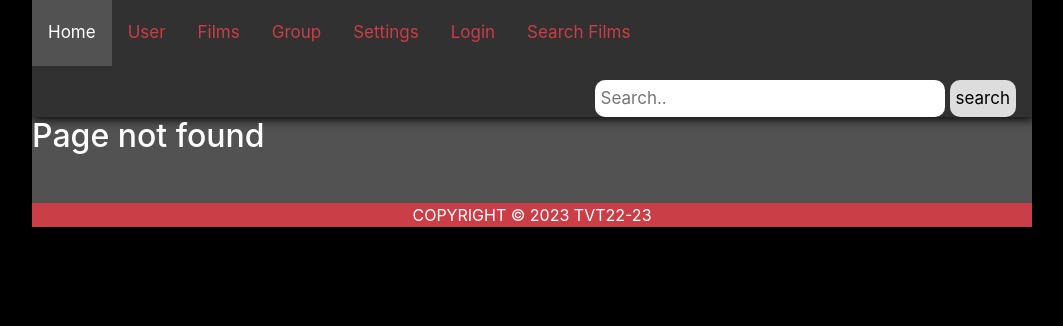
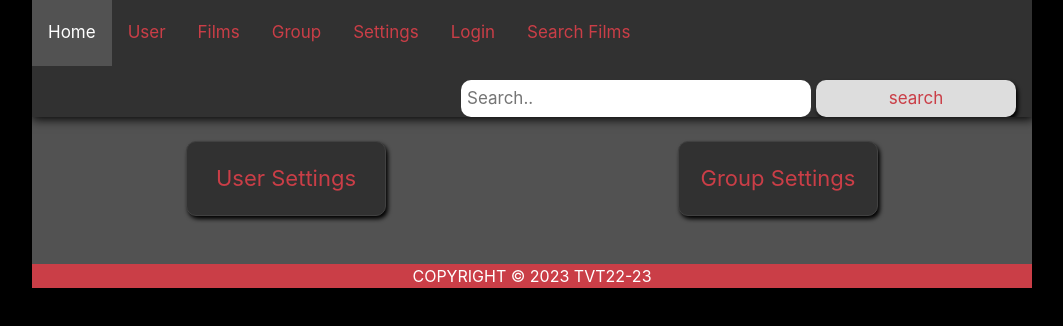
Before and after one commit to TVT22-23/WebbikehitysProjekti, a React (Create React App) app in the folder react/: page /settings in a window 1280 px wide. Before the commit this address had no page. Shown: the top 326 px of the page, without its empty margins (108-1171 px from the left). Built offline with nearby package versions, Linux system fonts and the light colour scheme.

Commit message:
settings ui look and trending movies from tmdb

```diff
--- a/package.json
+++ b/package.json
@@ -25,6 +25,7 @@
     "node-fetch": "^2.7.0",
     "nodemon": "^3.0.1",
     "pg": "^8.11.3",
+    "process-env": "^2.0.2",
     "xmldom": "^0.6.0"
   },
   "devDependencies": {
--- a/react/package.json
+++ b/react/package.json
@@ -8,6 +8,7 @@
     "@testing-library/user-event": "^13.5.0",
     "axios": "^1.6.2",
     "bootstrap": "^5.3.2",
+    "process-env": "^2.0.2",
     "react": "^18.2.0",
     "react-bootstrap": "^2.9.1",
     "react-dom": "^18.2.0",
--- a/react/src/App.css
+++ b/react/src/App.css
@@ -84,13 +84,25 @@
   }
 }
 
-.link-style a{
+.link-style a , button{
+  margin-left: auto;
+  margin-right: auto;
+  margin-top: 1rem;
+  width: 200px;
+  display: block;
+  color: #CA3E47;
+  background-color: #313131;
+  text-align: center;
+  padding: 20px 16px;
+  font-size: 22px ;
   text-decoration: none;
-  background-color: lightskyblue;
+  box-shadow: 2px 3px 4px #000000;
+  border: 1px solid #414141;
+  border-radius: 10px;
 }
 
-.link-style a:hover{
-  background-color: rgba(135, 206, 250, 0.800);
+.link-style a:hover, button:hover{
+  background-color: #414141;
 }
 
 .headingColor{
--- a/react/src/App.js
+++ b/react/src/App.js
@@ -1,7 +1,7 @@
 // import { useEffect, useState } from "react";
 // import axios from "axios";
 import { Route, Routes } from "react-router-dom";
-import { GSettings, USettings, User } from "./components/User";
+import { User } from "./components/User";
 import { Login } from "./components/Auth";
 import { NavbarContext } from "./components/Contexts";
 import { Navbar } from "./components/Navbar";
@@ -10,6 +10,7 @@ import Home from "./components/Home";
 import { Film, Cast, Crew } from "./components/Film";
 import Footer from "./components/Footer";
 import SearchFilms from "./components/SearchFilms";
+import { GSettings, USettings, Settings } from "./components/Settings";
 
 // const persons = [
 //   { fname: 'Reima', lname: 'Raniska' },
@@ -28,13 +29,14 @@ function App() {
       <Routes>
         <Route path='' element={<Home />} />
           <Route path='searchFilms' element={<SearchFilms />} />
+          <Route path="/user" element={<User />} />
         <Route path='/film' element={<Film />} >
           <Route path='cast' element={<Cast />} />
           <Route path='crew' element={<Crew />} />
         </Route>
         <Route path='/group' element={<Group />} />
         <Route path='/login' element={<Login />} />
-        <Route path="/user" element={<User />} >
+        <Route path='settings' element={<Settings />} >
           <Route path="usettings" element={<USettings />} />
           <Route path="gsettings" element={<GSettings />} />
         </Route>
--- a/react/src/components/SearchFilms.js
+++ b/react/src/components/SearchFilms.js
@@ -1,5 +1,5 @@
+import axios from "axios";
 import { useState, useEffect } from "react";
-import axios from 'axios';
 import { Col, Row } from "react-bootstrap";
 
 function SearchFilms() {
@@ -8,12 +8,20 @@ function SearchFilms() {
     const [searchInput, setSearchInput] = useState('')
 
     useEffect(() => {
-        axios.get("https://my-json-server.typicode.com/horizon-code-academy/fake-movies-api/movies")
-            .then(resp => setFilms(resp.data.map(f => ({ Title: f.Title, Year: f.Year, Poster: f.Poster }))))
+        axios.get("https://api.themoviedb.org/3/trending/movie/week?api_key=3972673c7c2bf3c70fc1b5593e956b47")
+            .then(resp => setFilms(resp.data.results.map(f => ({ movieID: f.id, Title: f.title, Poster: f.poster_path }))))
             .catch(error => {
                 console.error('error fetching data', error);
             })
     }, []);
+
+    useEffect(() => {
+        axios.get("https://api.themoviedb.org/3/trending/movie/week?api_key=3972673c7c2bf3c70fc1b5593e956b47")
+            .then(resp => {
+                resp.data.results.map(f => console.log(({movieID: f.id, Title: f.title, Poster: f.poster_path})));
+            })
+    }, [])
+
 
     const filteredMovies = films.filter((f) => {
         return f.Title.toLowerCase().includes(searchInput.toLowerCase())
@@ -27,9 +35,8 @@ function SearchFilms() {
                 {showMovies &&
                     filteredMovies.map(f =>
                         <MovieInfo
-                            key={f.Title}
+                            ID={f.movieID}
                             Title={f.Title}
-                            Year={f.Year}
                             Poster={f.Poster}
                         />)}
             </Row>
@@ -37,12 +44,16 @@ function SearchFilms() {
     );
 }
 
-function MovieInfo({ Title, Year, Poster }) {
+function MovieInfo({ ID, Title, Poster }) {
+    console.log(ID);
+    console.log(Poster);
+    console.log(Title);
+    const posterURL = 'https://image.tmdb.org/t/p/w500/';
     return (
         <>
-            <Col key={Title}>
-                <img src={Poster} height={120} alt="Poster not available" />
-                <p>{Title} {Year}</p>
+            <Col key={ID}>
+                <img src={`${posterURL}${Poster}`}height={200} alt="Poster not available" />
+                <p>{Title}</p>
             </Col>
         </>
     )
--- /dev/null
+++ b/react/src/components/Settings.js
@@ -0,0 +1,99 @@
+import { Button, Col, Form, Row } from "react-bootstrap";
+import { Link, Outlet, Routes } from "react-router-dom";
+
+function Settings() {
+    return (
+        <Row className="m-2">
+            <Col className="link-style">
+                <Link to={'usettings'} >User Settings</Link>
+            </Col>
+            <Col className="link-style">
+                <Link to={'gsettings'} >Group Settings</Link>
+            </Col>
+            <Outlet />
+        </Row>
+    )
+}
+
+//Usersettings function to be added to User()
+function USettings() {
+
+    const handleSubmit = (e) => {
+        console.log(e);
+        //form save to database?
+    }
+
+    return (
+        <div>
+
+            <h1 className="mt-3">User settings</h1>
+            <Form onSubmit={handleSubmit}>
+                <Row>
+                    <Col>
+                        <Form.Group className="">
+                            <Form.Label>Email address</Form.Label>
+                            <Form.Control type="email" placeholder="jorma@maikkimaa.com" />
+                        </Form.Group>
+                    </Col>
+                    <Col>
+                        <Form.Label>Change profile picture</Form.Label>
+                        <Form.Control type="file" />
+                    </Col>
+                </Row>
+                <Row>
+
+                    <Form.Group>
+                        <Form.Label> Profile's description</Form.Label>
+                        <Form.Control className="m-0 mb-3 borders" style={{ background: '#414141', color: 'white' }} as="textarea" maxLength="200" rows={3} />
+                    </Form.Group>
+                    <button type="submit" className="button-style">Save changes</button>
+                </Row>
+            </Form>
+        </div >
+    )
+}
+
+
+//Group settings to be added to User()
+function GSettings() {
+
+    const handleSubmit = (e) => {
+        console.log(e);
+        //form save to database?
+    }
+
+    return (
+        <div>
+            <h1 className="mt-3"> Groups settings</h1>
+            <Form onSubmit={handleSubmit}>
+
+                <Form.Group>
+                    <Form.Label> Profile's description</Form.Label>
+                    <Form.Control className="m-0 borders" as="textarea" maxLength="200" rows={3} />
+                </Form.Group>
+                <Row>
+                    <Col>
+                        <button className="link-style">Create  group</button>
+                    </Col>
+                    <Col>
+                        <button className="link-style">Remove  group</button>
+                    </Col>
+                </Row>
+                <Row>
+                    <Col>
+                        <button className="link-style">Join  group</button>
+                    </Col>
+                    <Col>
+                        <button className="link-style">Leave  group</button>
+                    </Col>
+                    <Col>
+                        <button className="link-style">Invite user to group</button>
+                    </Col>
+                </Row>
+                <button type="submit" className="link-style">Save changes</button>
+            </Form>
+        </div>
+    )
+}
+
+export { GSettings, USettings, Settings };
--- a/react/src/components/User.js
+++ b/react/src/components/User.js
@@ -33,51 +33,8 @@ function User() {
           <FavActors />
         </Col>
       </Row>
-      <Row>
-        <Col className="link-style">
-          <Link to={'usettings'} style={{ margin: '2px', color: 'black', font: 'bold' }} className="link-style">User Settings</Link>
-          <Link to={'gsettings'} style={{ margin: '2px', color: 'black', font: 'bold', textDecoration: 'none' }}>Group Settings</Link>
-          <Outlet />
-        </Col>
-      </Row>
     </Container>
   );
-}
-
-
-//Usersettings function to be added to User()
-function USettings() {
-  return (
-    <div>
-
-      <h1>User settings</h1>
-      <Form>
-        <Form.Group className="my-3">
-          <Form.Label>Email address</Form.Label>
-          <Form.Control type="email" placeholder="jorma@maikkimaa.com" />
-        </Form.Group>
-        <Form.Group>
-          <Form.Label> Profile's description</Form.Label>
-          <Form.Control as="textarea" maxLength="200" rows={3} />
-        </Form.Group>
-      </Form>
-      <h2>Remove or add a group</h2>
-      <h2>Change description</h2>
-      <h2>Change profile picture</h2>
-      <Form.Label>Default file input example</Form.Label>
-      <Form.Control type="file" />
-    </div>
-  )
-}
-
-
-//Group settings to be added to User()
-function GSettings() {
-  return (
-    <div>
-      <h2>stuff</h2>
-    </div>
-  )
 }
 
 //profile pic to be added to User();
@@ -156,4 +113,4 @@ function FavActors() {
 }
 
 
-export { User, GSettings, USettings, MovieGrid };
+export { User, MovieGrid };
```
Also changed, not shown: react/src/components/Navbar.js (+11 -2 lines), 2 other files (tests, documents, lock files or other folders).
